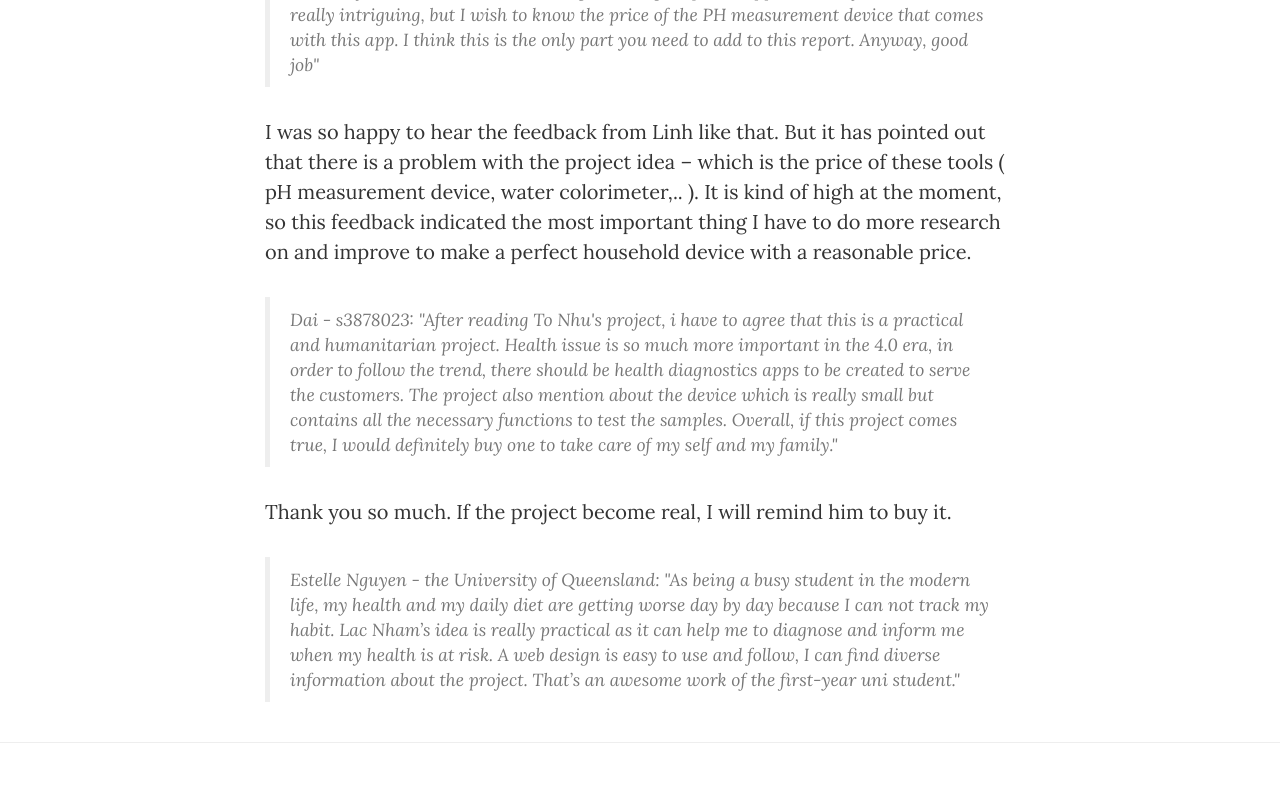
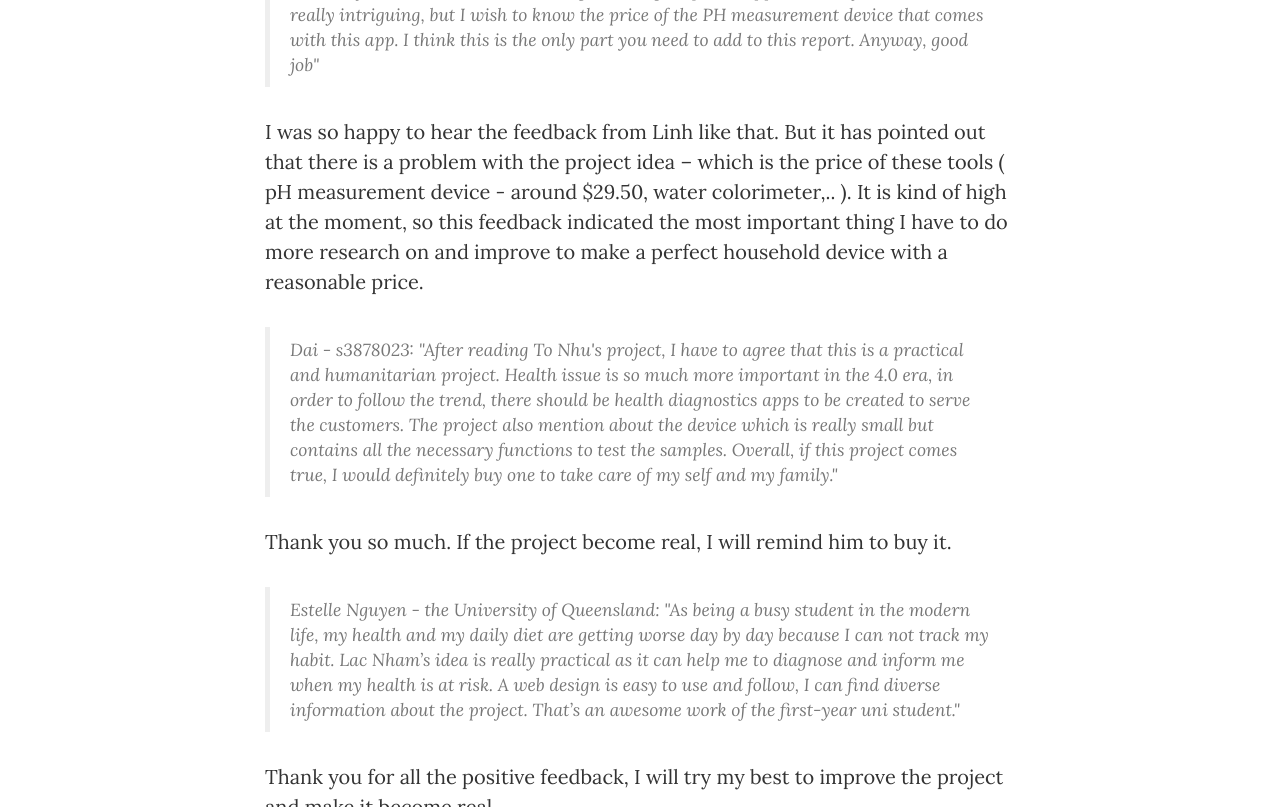
Before and after one commit to lacnham/S3878533.github.io, a website: page idea.html in a window 1280 px wide. Shown: the part 8670-9477 px from the top of the page. Drawn offline with nearby package versions, Linux system fonts and the light colour scheme.

Commit message:
final change

```diff
--- a/idea.html
+++ b/idea.html
@@ -228,10 +228,11 @@
                     <blockquote>Maple - s388451: " I am not well-versed in health science but the project idea is very detailed and meticulous. There is a complete visualization system for each feature and why you want this project to come true" </blockquote>
                     <blockquote>Thao - s3877685: " Clear and persuative."</blockquote>
                     <blockquote>Linh - s3864120:" Even though I don’t have much knowledge about this health field, I feel that this is a meaningful project. As far as I know, there are only PH measurement devices with no history-of-measurement function. It is indeed very practical of you to add this function to the device managed through a phone application. I find this idea really intriguing, but I wish to know the price of the PH measurement device that comes with this app. I think this is the only part you need to add to this report. Anyway, good job"</blockquote>
-                    <p>I was so happy to hear the feedback from Linh like that. But it has pointed out that there is a problem with the project idea – which is the price of these tools ( pH measurement device, water colorimeter,.. ). It is kind of high at the moment, so this feedback indicated the most important thing I have to do more research on and improve to make a perfect household device with a reasonable price.</p>
-                    <blockquote>Dai - s3878023: "After reading To Nhu's project, i have to agree that this is a practical and humanitarian project.  Health issue is so much more important in the 4.0 era, in order to follow the trend, there should be health diagnostics apps to be created to serve the customers. The project also mention about the device which is really small but contains all the necessary functions to test the samples. Overall, if this project comes true, I would definitely buy one to take care of my self and my family." </blockquote>
+                    <p>I was so happy to hear the feedback from Linh like that. But it has pointed out that there is a problem with the project idea – which is the price of these tools ( pH measurement device - around $29.50, water colorimeter,.. ). It is kind of high at the moment, so this feedback indicated the most important thing I have to do more research on and improve to make a perfect household device with a reasonable price.</p>
+                    <blockquote>Dai - s3878023: "After reading To Nhu's project, I have to agree that this is a practical and humanitarian project.  Health issue is so much more important in the 4.0 era, in order to follow the trend, there should be health diagnostics apps to be created to serve the customers. The project also mention about the device which is really small but contains all the necessary functions to test the samples. Overall, if this project comes true, I would definitely buy one to take care of my self and my family." </blockquote>
                     <p> Thank you so much. If the project become real, I will remind him to buy it.</p>
                     <blockquote>Estelle Nguyen - the University of Queensland: "As being a busy student in the modern life, my health and my daily diet are getting worse day by day because I can not track my habit. Lac Nham’s idea is really practical as it can help me to diagnose and inform me when my health is at risk. A web design is easy to use and follow, I can find diverse information about the project. That’s an awesome work of the first-year uni student." </blockquote>
+                    <p> Thank you for all the positive feedback, I will try my best to improve the project and make it become real.</p>
 
                 </div>
             </div>
```
Also changed, not shown: index.html (+1 -1 lines).
